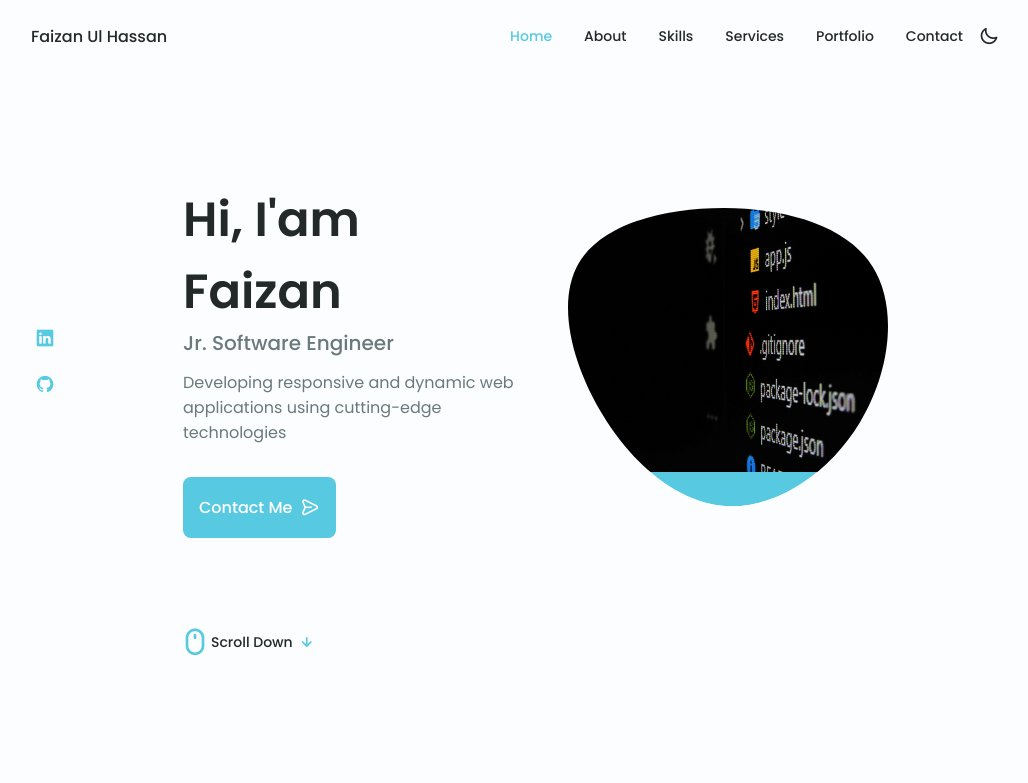
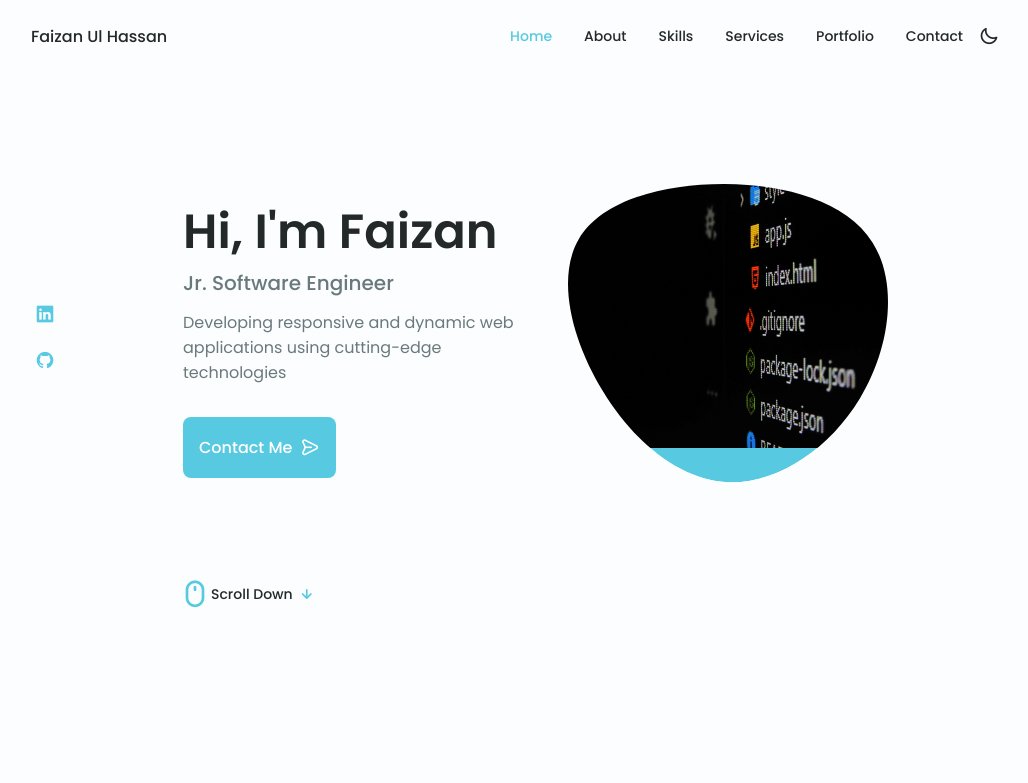
Before and after one commit to faizanulhassan32/faizanulhassan32.github.io, a plain HTML site: page index.html in a window 1280 px wide. Shown: the top 783 px of the page, without its empty margins (125-1153 px from the left). Drawn offline with nearby package versions, Linux system fonts and the light colour scheme.

Commit message:
minor changes

```diff
--- a/index.html
+++ b/index.html
@@ -101,7 +101,7 @@
                         </div>
 
                         <div class="home__data">
-                            <h1 class="home__title">Hi, I'am Faizan</h1>
+                            <h1 class="home__title">Hi, I'm Faizan</h1>
                             <h3 class="home__subtitle">Jr. Software Engineer</h3>
                             <p class="home__description">Developing responsive and dynamic web applications using cutting-edge technologies</p>
                             <a href="#contact" class="button button--flex home__button">
```
